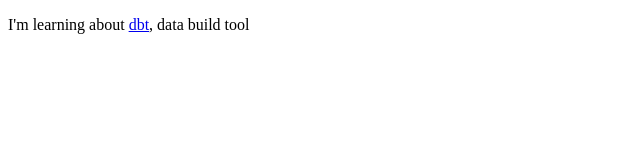
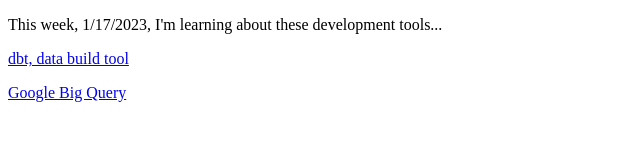
Before and after one commit to RayMetz100/RayMetz100.github.io, a plain HTML site: page index.html in a window 1280 px wide. Shown: the whole page, without its empty margins (0-640 px from the left). Drawn offline with Linux system fonts and the light colour scheme.

Commit message:
Update index.html

```diff
--- a/index.html
+++ b/index.html
@@ -4,8 +4,9 @@
     <title>RayMetz.com</title>
   </head>
   <body>
-    <p>I'm learning about <a href="getdbt.com">dbt</a>, data build tool</p>
-    <p></p>
+    <p>This week, 1/17/2023, I'm learning about these development tools...</p>
+    <p><a href="getdbt.com">dbt, data build tool</a></p>
+    <p><a href="cloud.google.com/bigquery">Google Big Query</a></p>
     <p></p>
   </body>
 </html>
```
